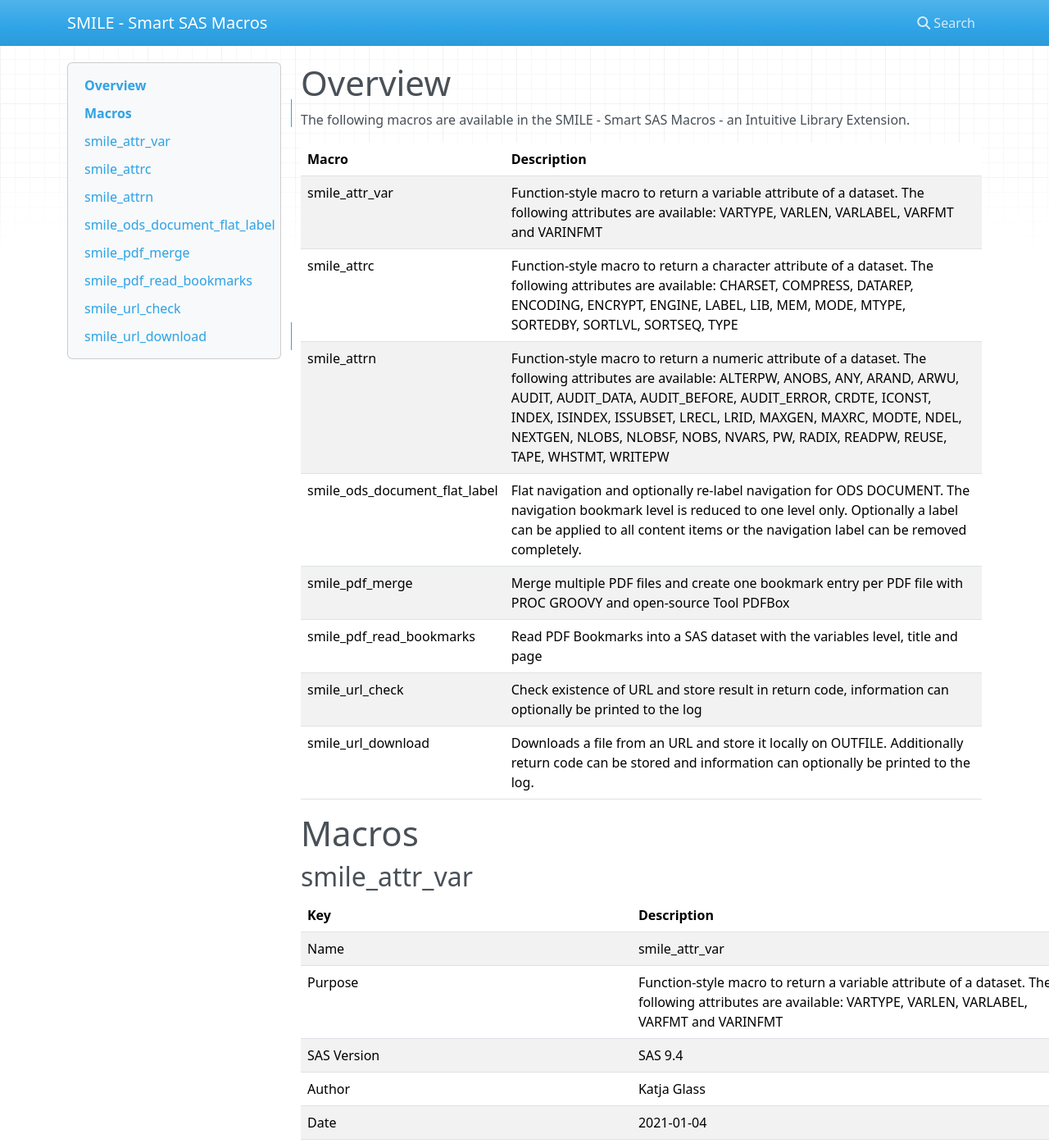
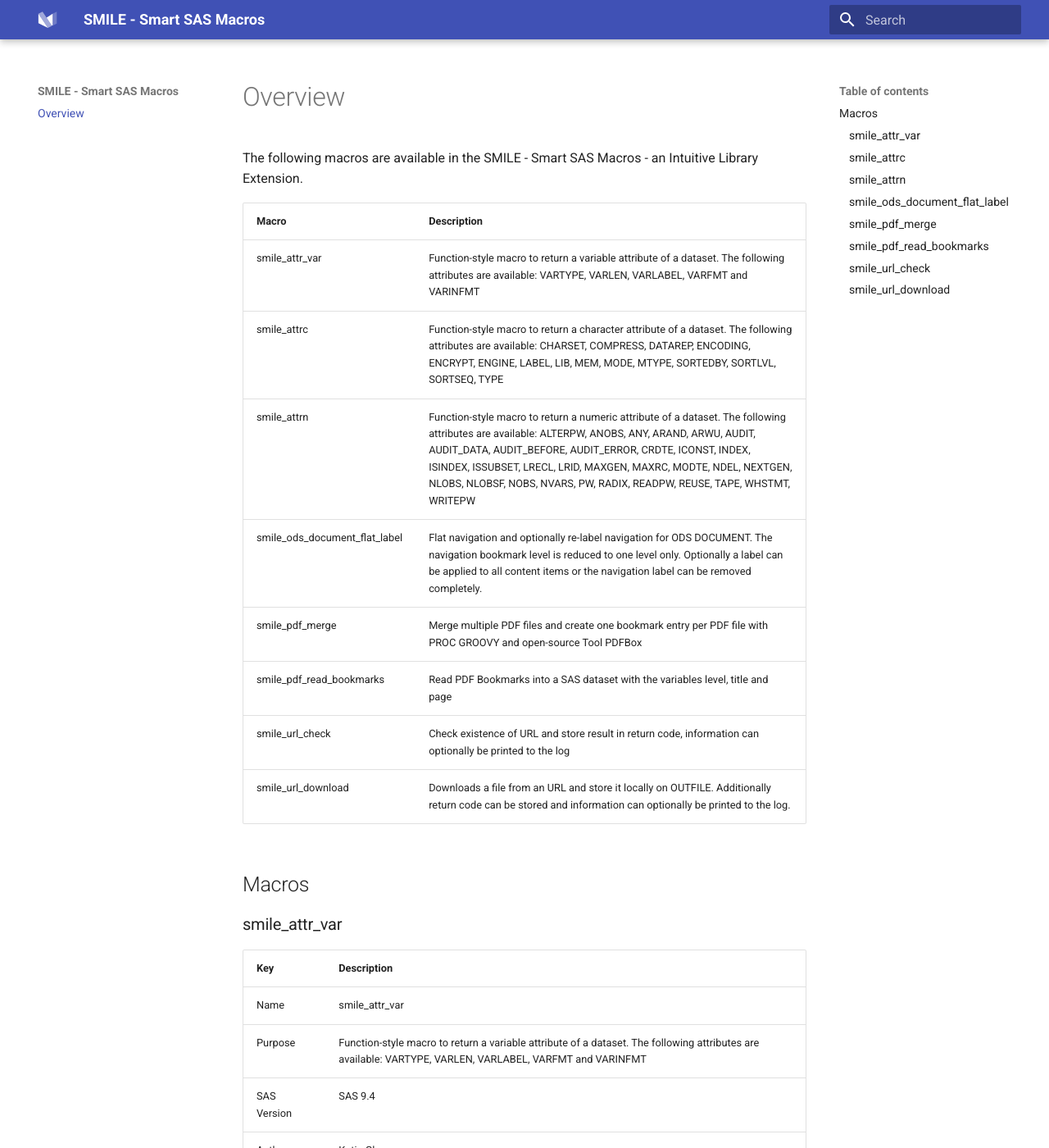
Before and after one commit to KatjaGlassConsulting/SMILE-SmartSASMacros, an MkDocs documentation site: the page built from docs/index.md, in a window 1280 px wide and 1400 px high. Shown: the whole window at 82% size. Built offline with MkDocs 1.6.1 and Material for MkDocs 9.7.7, drawn with Linux system fonts in a browser that asks for light colours; nearby versions of some CDN libraries; some of the changed text lies outside the part shown.

Commit message:
include mkdocs

```diff
--- a/docs/index.md
+++ b/docs/index.md
@@ -13,9 +13,10 @@
 smile_url_check |Check existence of URL and store result in return code, information can optionally be printed to the log
 smile_url_download |Downloads a file from an URL and store it locally on OUTFILE. Additionally return code can be stored and information can optionally be printed to the log.
 
-# Macros
+## Macros
 
-## smile_attr_var
+
+### smile_attr_var
 
 Key | Description
 ---|---
@@ -25,6 +26,7 @@
 Author |Katja Glass
 Date |2021-01-04
 Reference |Main programming parts are coming from attrv.sas macro from Roland Rashleigh-Berry who has published his code under the unlicence license in his utility package (http://www.datasavantconsulting.com/roland/Spectre/download.html)
+
 ********************************************
 
 The following parameters are used:
@@ -38,7 +40,7 @@
 <br/>
 
 
-## smile_attrc
+### smile_attrc
 
 Key | Description
 ---|---
@@ -48,6 +50,7 @@
 Author |Katja Glass
 Date |2021-01-04
 Reference |Main programming parts are coming from attrc.sas macro from Roland Rashleigh-Berry who has published his code under the unlicence license in his utility package (http://www.datasavantconsulting.com/roland/Spectre/download.html)
+
 ********************************************
 
 The following parameters are used:
@@ -60,7 +63,7 @@
 <br/>
 
 
-## smile_attrn
+### smile_attrn
 
 Key | Description
 ---|---
@@ -70,6 +73,7 @@
 Author |Katja Glass
 Date |2021-01-04
 Reference |Main programming parts are coming from attrn.sas macro from Roland Rashleigh-Berry who has published his code under the unlicence license in his utility package (http://www.datasavantconsulting.com/roland/Spectre/download.html)
+
 ********************************************
 
 The following parameters are used:
@@ -82,7 +86,7 @@
 <br/>
 
 
-## smile_ods_document_flat_label
+### smile_ods_document_flat_label
 
 Key | Description
 ---|---
@@ -95,6 +99,7 @@
 Date |2021-01-18
 Example Program |../programs/test_smile_ods_document_flat_label.sas
 Reference |A nice overview of ODS DOCUMENT can be found here: https://support.sas.com/resources/papers/proceedings12/273-2012.pdf
+
 ********************************************
 
 The following parameters are used:
@@ -108,7 +113,7 @@
 <br/>
 
 
-## smile_pdf_merge
+### smile_pdf_merge
 
 Key | Description
 ---|---
@@ -121,6 +126,7 @@
 Date |2021-01-29
 Example Program |../programs/test_smile_pdf_merge.sas
 Reference |A paper explaining how to use PDFBOX with PROC GROOVY also for TOC is available in the following paper (https://www.lexjansen.com/phuse/2019/ct/CT05.pdf)
+
 ********************************************
 
 The following parameters are used:
@@ -136,7 +142,7 @@
 <br/>
 
 
-## smile_pdf_read_bookmarks
+### smile_pdf_read_bookmarks
 
 Key | Description
 ---|---
@@ -149,6 +155,7 @@
 Date |2021-02-13
 Example Program |../programs/test_smile_pdf_read_bookmarks.sas
 Reference |PDFBox contains a lot of useful functionalities (https://pdfbox.apache.org)
+
 ********************************************
 
 The following parameters are used:
@@ -162,7 +169,7 @@
 <br/>
 
 
-## smile_url_check
+### smile_url_check
 
 Key | Description
 ---|---
@@ -173,6 +180,7 @@
 Author |Katja Glass
 Date |2021-01-04
 Reference |The idea from this macro is coming from a paper by Joseph Henry - The ABCs of PROC HTTP (https://www.sas.com/content/dam/SAS/support/en/sas-global-forum-proceedings/2019/3232-2019.pdf)
+
 ********************************************
 
 The following parameters are used:
@@ -186,7 +194,7 @@
 <br/>
 
 
-## smile_url_download
+### smile_url_download
 
 Key | Description
 ---|---
@@ -197,6 +205,7 @@
 Author |Katja Glass
 Date |2021-01-04
 Reference |The idea from this macro is coming from a paper by Joseph Henry - The ABCs of PROC HTTP (https://www.sas.com/content/dam/SAS/support/en/sas-global-forum-proceedings/2019/3232-2019.pdf)
+
 ********************************************
 
 The following parameters are used:
@@ -207,3 +216,5 @@
 OUTFILE |output file provided in quotes
 RETURN |return code variable (scope should be global)
 INFO |NO/YES indicator to print information to the log
+
+<br/>
--- a/mkdocs.yml
+++ b/mkdocs.yml
@@ -1,10 +1,25 @@
 site_name: SMILE - Smart SAS Macros
 
-theme: material
-theme:
-  features:
-    - navigation.tabs
+#theme: material
+#    features:
+#        - navigation.tabs
   #favicon: img/favicon.png
 
 nav:
   - Overview: index.md
+
+# Configuration
+theme:
+  name: material
+
+  features:
+    #- navigation.instant
+    - navigation.sections
+    #- navigation.tabs
+  favicon: img/favicon.png
+  icon:
+    logo: logo
+
+markdown_extensions:
+  - toc:
+      permalink: true
```
Also changed, not shown: 1 other file.
